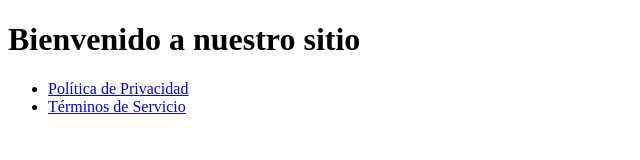
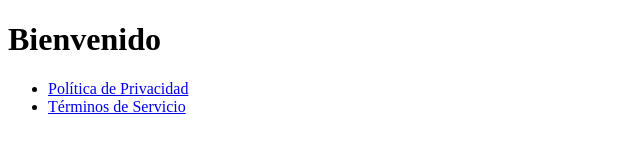
Before and after one commit to Ai-Kiko2024/aikiko.github.io, a plain HTML site: page index.html in a window 1280 px wide. Shown: the whole page, without its empty margins (0-640 px from the left). Drawn offline with Linux system fonts and the light colour scheme.

Commit message:
Update index.html
titulo corregido

```diff
--- a/index.html
+++ b/index.html
@@ -6,7 +6,7 @@
     <title>Bienvenido</title>
 </head>
 <body>
-    <h1>Bienvenido a nuestro sitio</h1>
+    <h1>Bienvenido</h1>
     <ul>
         <li><a href="politica_privacidad.html">Política de Privacidad</a></li>
         <li><a href="terminos_servicio.html">Términos de Servicio</a></li>
```
